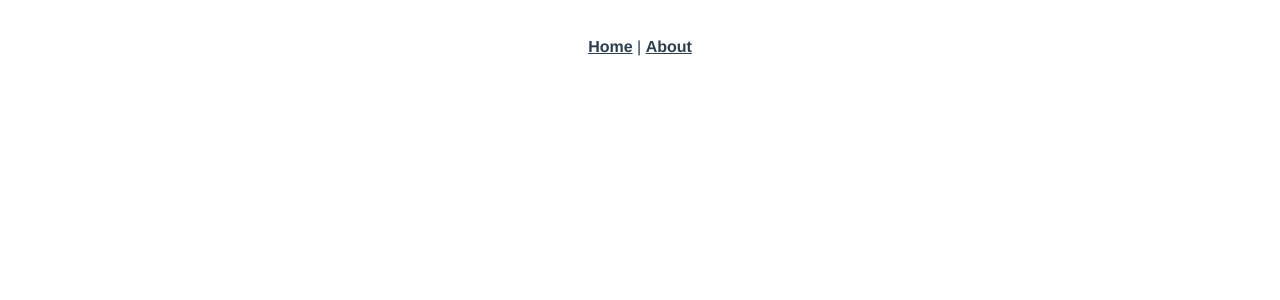
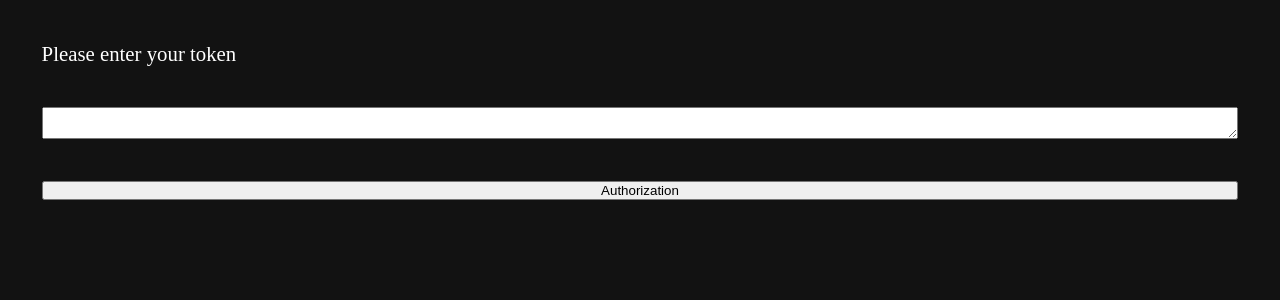
Before and after one commit to MohonovProduction/dark-spotify-frontend, a Vue app: page /authorization in a window 1280 px wide. Before the commit this address had no page. Shown: the top 300 px of the page. Built offline with nearby package versions, Linux system fonts and the light colour scheme.

Commit message:
.\views styles auth

```diff
--- a/src/App.vue
+++ b/src/App.vue
@@ -1,30 +1,25 @@
 <template>
-  <nav>
-    <router-link to="/">Home</router-link> |
-    <router-link to="/about">About</router-link>
-  </nav>
   <router-view/>
 </template>
 
 <style>
-#app {
-  font-family: Avenir, Helvetica, Arial, sans-serif;
-  -webkit-font-smoothing: antialiased;
-  -moz-osx-font-smoothing: grayscale;
-  text-align: center;
-  color: #2c3e50;
+:root {
+  padding: 0;
+  margin: 0;
+  box-sizing: content-box;
+  --bg: hsla(0, 0%, 7%, 1);
+  --font-white: hsla(0, 0%, 100%, 1);
+  font-size: calc(.5em + 1vw);
+  color: var(--font-white);
+  background-color: var(--bg);
+
 }
 
-nav {
-  padding: 30px;
-}
-
-nav a {
-  font-weight: bold;
-  color: #2c3e50;
-}
-
-nav a.router-link-exact-active {
-  color: #42b983;
+*,
+::before,
+::after {
+  padding: 0;
+  margin: 0;
+  box-sizing: inherit;
 }
 </style>
--- a/src/components/HelloWorld.vue
+++ /dev/null
@@ -1,59 +0,0 @@
-<template>
-  <div class="hello">
-    <h1>{{ msg }}</h1>
-    <p>
-      For a guide and recipes on how to configure / customize this project,<br>
-      check out the
-      <a href="https://cli.vuejs.org" target="_blank" rel="noopener">vue-cli documentation</a>.
-    </p>
-    <h3>Installed CLI Plugins</h3>
-    <ul>
-      <li><a href="https://github.com/vuejs/vue-cli/tree/dev/packages/%40vue/cli-plugin-babel" target="_blank" rel="noopener">babel</a></li>
-      <li><a href="https://github.com/vuejs/vue-cli/tree/dev/packages/%40vue/cli-plugin-router" target="_blank" rel="noopener">router</a></li>
-      <li><a href="https://github.com/vuejs/vue-cli/tree/dev/packages/%40vue/cli-plugin-vuex" target="_blank" rel="noopener">vuex</a></li>
-    </ul>
-    <h3>Essential Links</h3>
-    <ul>
-      <li><a href="https://vuejs.org" target="_blank" rel="noopener">Core Docs</a></li>
-      <li><a href="https://forum.vuejs.org" target="_blank" rel="noopener">Forum</a></li>
-      <li><a href="https://chat.vuejs.org" target="_blank" rel="noopener">Community Chat</a></li>
-      <li><a href="https://twitter.com/vuejs" target="_blank" rel="noopener">Twitter</a></li>
-      <li><a href="https://news.vuejs.org" target="_blank" rel="noopener">News</a></li>
-    </ul>
-    <h3>Ecosystem</h3>
-    <ul>
-      <li><a href="https://router.vuejs.org" target="_blank" rel="noopener">vue-router</a></li>
-      <li><a href="https://vuex.vuejs.org" target="_blank" rel="noopener">vuex</a></li>
-      <li><a href="https://github.com/vuejs/vue-devtools#vue-devtools" target="_blank" rel="noopener">vue-devtools</a></li>
-      <li><a href="https://vue-loader.vuejs.org" target="_blank" rel="noopener">vue-loader</a></li>
-      <li><a href="https://github.com/vuejs/awesome-vue" target="_blank" rel="noopener">awesome-vue</a></li>
-    </ul>
-  </div>
-</template>
-
-<script>
-export default {
-  name: 'HelloWorld',
-  props: {
-    msg: String
-  }
-}
-</script>
-
-<!-- Add "scoped" attribute to limit CSS to this component only -->
-<style scoped>
-h3 {
-  margin: 40px 0 0;
-}
-ul {
-  list-style-type: none;
-  padding: 0;
-}
-li {
-  display: inline-block;
-  margin: 0 10px;
-}
-a {
-  color: #42b983;
-}
-</style>
--- a/src/router/index.js
+++ b/src/router/index.js
@@ -1,19 +1,25 @@
 import { createRouter, createWebHistory } from 'vue-router'
-import HomeView from '../views/HomeView.vue'
 
 const routes = [
   {
     path: '/',
     name: 'home',
-    component: HomeView
+    component: () => import('../views/Home.vue')
   },
   {
-    path: '/about',
-    name: 'about',
-    // route level code-splitting
-    // this generates a separate chunk (about.[hash].js) for this route
-    // which is lazy-loaded when the route is visited.
-    component: () => import(/* webpackChunkName: "about" */ '../views/AboutView.vue')
+    path: '/authorization',
+    name: 'authorization',
+    component: () => import('../views/Authorization.vue')
+  },
+  {
+    path: '/search',
+    name: 'search',
+    component: () => import('../views/Search.vue')
+  },
+  {
+    path: '/your-library',
+    name: 'your-library',
+    component: () => import('../views/YourLibrary.vue')
   }
 ]
 
--- a/src/views/AboutView.vue
+++ /dev/null
@@ -1,5 +0,0 @@
-<template>
-  <div class="about">
-    <h1>This is an about page</h1>
-  </div>
-</template>
--- /dev/null
+++ b/src/views/Authorization.vue
@@ -0,0 +1,24 @@
+<template>
+  <article class="form">
+    <label class="form__label">Please enter your token</label>
+    <textarea class="form__textarea"></textarea>
+    <button class="button-gray">Authorization</button>
+  </article>
+</template>
+
+<script>
+export default {
+  name: "Authorization"
+}
+</script>
+
+<style scoped>
+.form {
+  display: grid;
+  grid-gap: 2em;
+  padding: 2rem;
+}
+.form__label {
+
+}
+</style>
--- /dev/null
+++ b/src/views/Home.vue
@@ -0,0 +1,13 @@
+<template>
+
+</template>
+
+<script>
+export default {
+  name: "Home"
+}
+</script>
+
+<style scoped>
+
+</style>
--- a/src/views/HomeView.vue
+++ /dev/null
@@ -1,18 +0,0 @@
-<template>
-  <div class="home">
-    <img alt="Vue logo" src="../assets/logo.png">
-    <HelloWorld msg="Welcome to Your Vue.js App"/>
-  </div>
-</template>
-
-<script>
-// @ is an alias to /src
-import HelloWorld from '@/components/HelloWorld.vue'
-
-export default {
-  name: 'HomeView',
-  components: {
-    HelloWorld
-  }
-}
-</script>
--- /dev/null
+++ b/src/views/Search.vue
@@ -0,0 +1,13 @@
+<template>
+
+</template>
+
+<script>
+export default {
+  name: "Search"
+}
+</script>
+
+<style scoped>
+
+</style>
--- /dev/null
+++ b/src/views/YourLibrary.vue
@@ -0,0 +1,13 @@
+<template>
+
+</template>
+
+<script>
+export default {
+  name: "YourLibrary"
+}
+</script>
+
+<style scoped>
+
+</style>
```
Also changed, not shown: src/components/HotBar.vue (added, +13 -0 lines).
